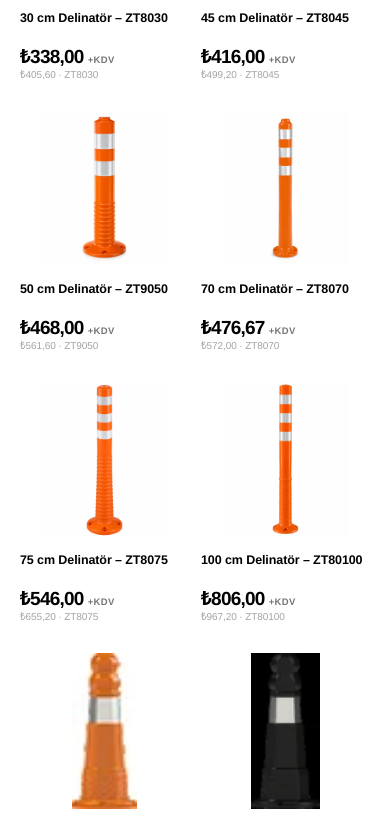
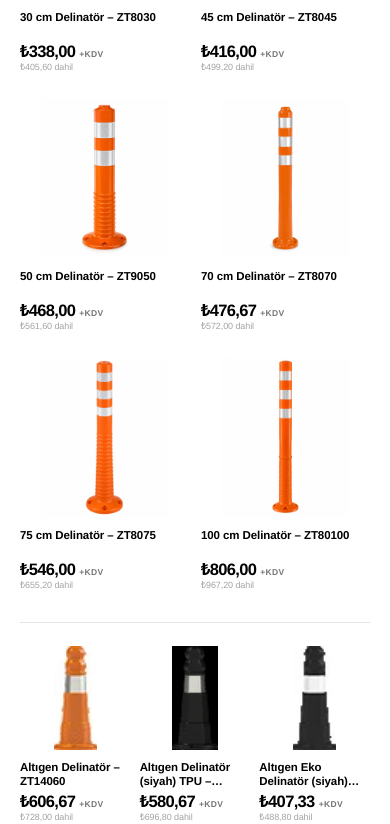
Before and after one commit to pekcandanoglumustafa/cvsepeti-shop, a Next.js app: page / in a window 390 px wide. Shown: the part 2398-3222 px from the top of the page. Built offline with nearby package versions, Linux system fonts and the light colour scheme.

Commit message:
design: mobilde 3 sutunlu urun izgarasi, kartlar sikilastirildi, ana sayfada 6 one cikan urun + 24 urun izgarasi

```diff
--- a/app/globals.css
+++ b/app/globals.css
@@ -65,14 +65,25 @@
 .cat .bar .t{transition:color .16s}
 
 /* ---------- yoğun ürün ızgarası ---------- */
-.grid-urun{display:grid;gap:26px 14px;
-  grid-template-columns:repeat(auto-fill,minmax(148px,1fr))}
-@media(min-width:900px){.grid-urun{grid-template-columns:repeat(auto-fill,minmax(158px,1fr));gap:28px 16px}}
-@media(max-width:520px){.grid-urun{grid-template-columns:repeat(2,1fr);gap:22px 12px}}
+.grid-urun{display:grid;gap:22px 12px;
+  grid-template-columns:repeat(auto-fill,minmax(132px,1fr))}
+@media(min-width:900px){.grid-urun{grid-template-columns:repeat(auto-fill,minmax(142px,1fr));gap:24px 14px}}
+@media(max-width:620px){.grid-urun{grid-template-columns:repeat(3,1fr);gap:18px 9px}}
+@media(max-width:360px){.grid-urun{grid-template-columns:repeat(2,1fr)}}
 
-.grid-kat{display:grid;gap:26px 14px;
-  grid-template-columns:repeat(auto-fill,minmax(150px,1fr))}
-@media(max-width:520px){.grid-kat{grid-template-columns:repeat(2,1fr)}}
+.grid-one{display:grid;gap:26px 16px;
+  grid-template-columns:repeat(6,1fr)}
+@media(max-width:1100px){.grid-one{grid-template-columns:repeat(4,1fr)}}
+@media(max-width:620px){.grid-one{grid-template-columns:repeat(2,1fr);gap:20px 12px}}
+
+.grid-kat{display:grid;gap:22px 12px;
+  grid-template-columns:repeat(auto-fill,minmax(138px,1fr))}
+@media(max-width:620px){.grid-one{display:grid;gap:26px 16px;
+  grid-template-columns:repeat(6,1fr)}
+@media(max-width:1100px){.grid-one{grid-template-columns:repeat(4,1fr)}}
+@media(max-width:620px){.grid-one{grid-template-columns:repeat(2,1fr);gap:20px 12px}}
+
+.grid-kat{grid-template-columns:repeat(3,1fr);gap:18px 9px}}
 
 .line-clamp-2{display:-webkit-box;-webkit-line-clamp:2;-webkit-box-orient:vertical;overflow:hidden}
 :focus-visible{outline:3px solid var(--hi);outline-offset:3px}
--- a/app/page.tsx
+++ b/app/page.tsx
@@ -15,7 +15,8 @@
 
   const gorselli = allProducts.filter((p) => p.images[0] && p.id !== "TEST-1");
   const netGorselli = gorselli.filter((p) => (KAPAK[p.category]?.w ?? 0) >= 1000);
-  const vitrin = netGorselli.slice(0, 18);
+  const oneCikan = netGorselli.slice(0, 6);
+  const vitrin = netGorselli.slice(6, 30);
   const koni = gorselli.filter((p) => p.category === "Trafik Konisi").slice(0, 12);
   const delinator = gorselli.filter((p) => p.category === "Delinatör").slice(0, 12);
   const kasis = gorselli.filter((p) => p.category === "Hız Kesici Kasis").slice(0, 12);
@@ -54,7 +55,14 @@
         {/* ne sattığımızı tek bakışta gösteren kategori mozaiği */}
         <HeroMozaik />
 
-        <div className="rule" style={{ margin: "34px 0 20px" }} />
+        <div className="rule" style={{ margin: "34px 0 0" }} />
+
+        {/* öne çıkan altı ürün — daha büyük kartlar */}
+        <div className="grid-one" style={{ marginTop: 22 }}>
+          {oneCikan.map((p) => <ProductCard key={p.id} product={p} />)}
+        </div>
+
+        <div className="hair" style={{ margin: "30px 0 20px" }} />
 
         <div className="grid-urun">
           {vitrin.map((p) => <ProductCard key={p.id} product={p} />)}
--- a/components/ProductCard.tsx
+++ b/components/ProductCard.tsx
@@ -11,31 +11,32 @@
       <div className="tile">
         {img ? (
           <Image src={img} alt={p.name} fill unoptimized
-                 sizes="(max-width:520px) 50vw,(max-width:900px) 25vw,(max-width:1300px) 20vw,16vw"
-                 style={{ objectFit: "contain", padding: "4%" }} />
+                 sizes="(max-width:620px) 33vw,(max-width:900px) 22vw,(max-width:1300px) 16vw,13vw"
+                 style={{ objectFit: "contain", padding: "3%" }} />
         ) : (
           <div style={{ height: "100%", display: "grid", placeItems: "center", color: "var(--dim)", fontSize: 10 }}>—</div>
         )}
       </div>
 
-      <div style={{ paddingTop: 8, display: "flex", flexDirection: "column", gap: 3, flex: 1 }}>
-        <p className="name" style={{ fontSize: 12.5, fontWeight: 600, lineHeight: 1.28,
+      <div style={{ paddingTop: 6, display: "flex", flexDirection: "column", gap: 2, flex: 1 }}>
+        <p className="name" style={{ fontSize: 11.5, fontWeight: 600, lineHeight: 1.25,
                                      display: "-webkit-box", WebkitLineClamp: 2, WebkitBoxOrient: "vertical",
-                                     overflow: "hidden", minHeight: "2.56em" }}>
+                                     overflow: "hidden", minHeight: "2.5em" }}>
           {p.name}
         </p>
 
         <div style={{ marginTop: "auto", paddingTop: 4 }}>
           <span style={{ display: "flex", alignItems: "baseline", gap: 4, flexWrap: "wrap" }}>
-            <span className="display" style={{ fontSize: 19, letterSpacing: "-0.04em" }}>
+            <span className="display" style={{ fontSize: 16.5, letterSpacing: "-0.04em" }}>
               {formatPrice(p.price)}
             </span>
-            <span style={{ fontSize: 9.5, fontWeight: 800, color: "var(--muted)", letterSpacing: ".04em" }}>
+            <span style={{ fontSize: 8.5, fontWeight: 800, color: "var(--muted)", letterSpacing: ".04em" }}>
               +KDV
             </span>
           </span>
-          <span style={{ display: "block", fontSize: 10, color: "var(--dim)", marginTop: 1 }}>
-            {formatPrice(p.price_kdv)} · {p.kod}
+          <span style={{ display: "block", fontSize: 9, color: "var(--dim)", marginTop: 1,
+                         whiteSpace: "nowrap", overflow: "hidden", textOverflow: "ellipsis" }}>
+            {formatPrice(p.price_kdv)} dahil
           </span>
         </div>
       </div>
```
